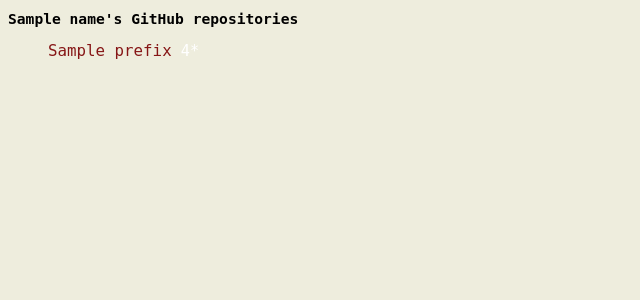
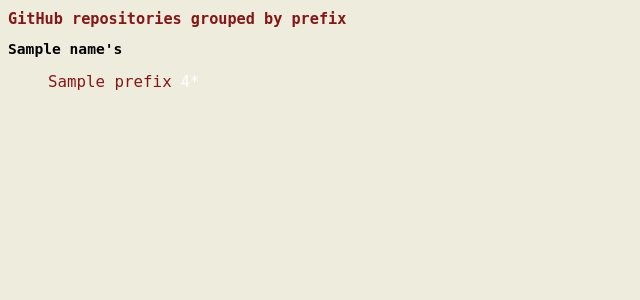
Before and after one commit to fiatjaf/repos.alhur.es, a Flask app: template templates/userpage.html in a window 1280 px wide. Shown: the top 300 px of the page, without its empty margins (0-640 px from the left). Run offline with Flask 2, Linux system fonts and the light colour scheme; the template is opened without the code that fills it: most values are stand-ins (such as "Sample title", 1, 10 or a date in 2020).

Commit message:
link to index.

```diff
--- a/templates/index.html
+++ b/templates/index.html
@@ -3,7 +3,7 @@
 <title>GitHub repositories grouped by prefix</title>
 <link rel=stylesheet href=/static/style.css>
 
-<h1>GitHub repositories grouped by prefix</h1>
+<h1><a href=/>GitHub repositories grouped by prefix</a></h1>
 
 <p>Go to <strong>{{ request.url_root }}your-github-name</strong> to browse your repositores grouped by prefix.</p>
 
--- a/templates/userpage.html
+++ b/templates/userpage.html
@@ -4,7 +4,8 @@
 <link rel=stylesheet href=/static/style.css>
 </style>
 
-<h1>{{ name }}'s GitHub repositories</h1>
+<h1><a href=/>GitHub repositories grouped by prefix</a></h1>
+<h2>{{ name }}'s</h2>
 
 <ul>
 {% for prefix, repos in groups.items() %}
```
